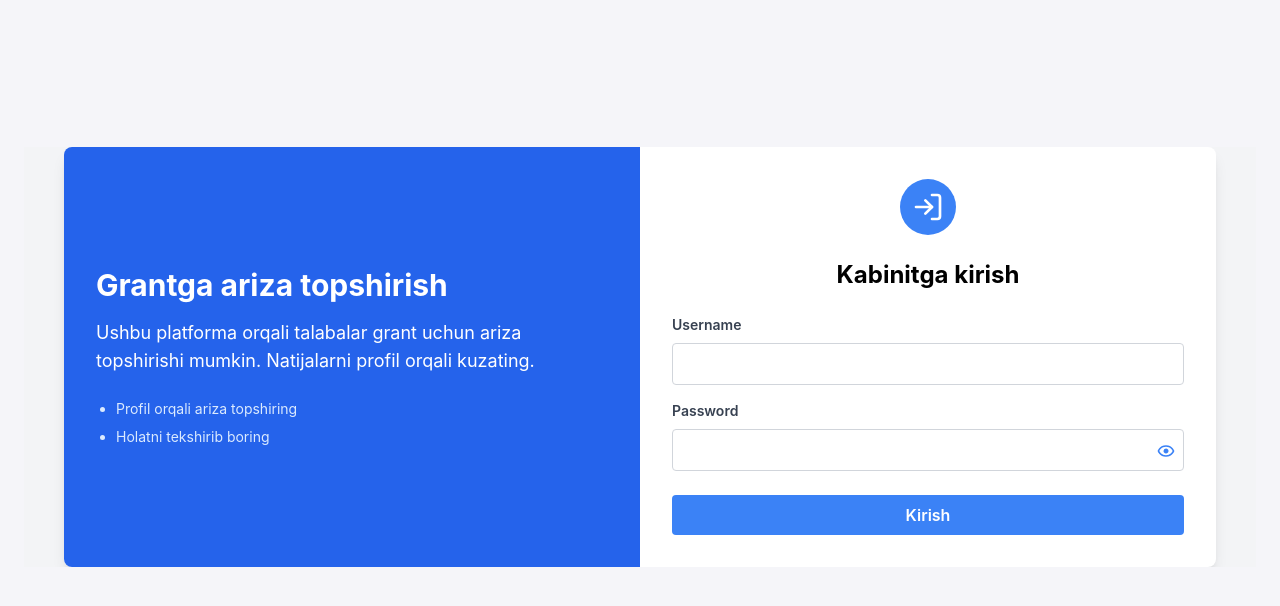
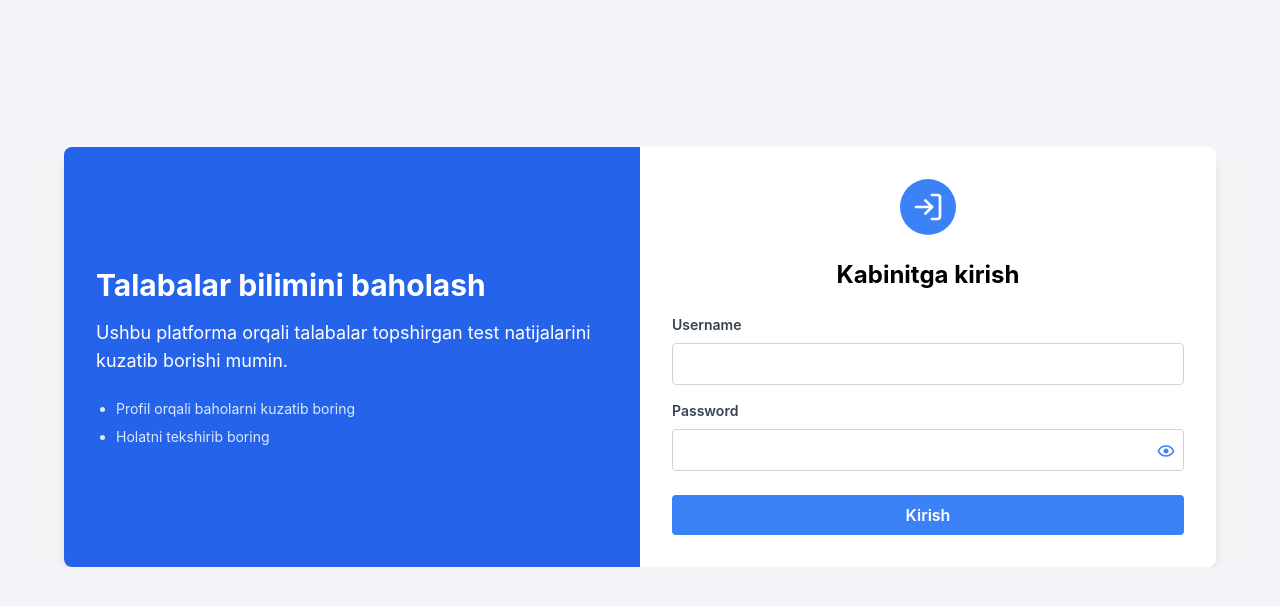
Before and after one commit to baxranov-2230/nsumt_test, a React (Vite) app: page / in a window 1280 px wide. Shown: the top 606 px of the page. Built offline with nearby package versions, Linux system fonts and the light colour scheme; no server answers.

Commit message:
question

```diff
--- a/src/Api/QuestionApi.jsx
+++ b/src/Api/QuestionApi.jsx
@@ -6,7 +6,7 @@ const API_URL = import.meta.env.VITE_TEST_API_URL
 export const CreateQuestionApi = async (questionData) => {
     try {
         const formData = new FormData();
-        formData.append("text", questionData.text  || "");
+        formData.append("text", questionData.text || "");
         if (questionData.image) {
             formData.append('image', questionData.image);
         }
@@ -48,8 +48,16 @@ export const CreateQuestionApi = async (questionData) => {
 };
 
 export const GetAllQuestionApi = async () => {
-    const response = await axiosInstance.get(`${API_URL}/questions`);
-    return response.data;
+    try {
+        const response = await axiosInstance.get(`${API_URL}/questions`);
+        return response.data;
+    } catch (error) {
+        if (error.response && error.response.status === 400) {
+            console.warn("Savollar mavjud emas (400 xato, lekin bu normal holat).");
+            return [];
+        }
+        throw error;
+    }
 };
 export const DeleteQuestionApi = async (questionId) => {
     const response = await axiosInstance.delete(
--- a/src/pages/LoginPage.jsx
+++ b/src/pages/LoginPage.jsx
@@ -66,14 +66,12 @@ export default function LoginPage() {
                 className="bg-white rounded-lg shadow-lg w-full max-w-6xl h-[80%] md:h-[80%] flex flex-col md:flex-row overflow-hidden">
                 {/* Chap qism */}
                 <div className="md:w-1/2 bg-blue-600 text-white p-8 flex flex-col justify-center">
-                    <h2 className="text-3xl font-bold mb-4">Grantga ariza topshirish</h2>
+                    <h2 className="text-3xl font-bold mb-4">Talabalar bilimini baholash</h2>
                     <p className="text-lg">
-                        Ushbu platforma orqali talabalar grant uchun ariza topshirishi
-                        mumkin. Natijalarni profil orqali kuzating.
+                        Ushbu platforma orqali talabalar topshirgan test natijalarini kuzatib borishi mumin.
                     </p>
                     <ul className="mt-6 list-disc pl-5 text-blue-100 text-sm space-y-2">
-                        <li>Profil orqali ariza topshiring</li>
-                        {/*<li>PDF hujjatlarni biriktiring</li>*/}
+                        <li>Profil orqali baholarni kuzatib boring</li>
                         <li>Holatni tekshirib boring</li>
                     </ul>
                 </div>
--- a/src/pages/Quetion/ListQuestion.jsx
+++ b/src/pages/Quetion/ListQuestion.jsx
@@ -1,17 +1,17 @@
-import React, {useState} from "react";
-import {useQuery, useMutation} from "@tanstack/react-query";
+import React, { useState } from "react";
+import { useQuery, useMutation } from "@tanstack/react-query";
 // import {DeleteCategory, GetAllCategory} from "../../Api/CategoryApi.jsx";
 import toast from "react-hot-toast";
-import {Link} from "react-router-dom";
-import {FaRegEdit} from "react-icons/fa";
-import {MdDelete} from "react-icons/md";
-import {DeleteEmployeeApi, GetListEmployeeApi} from "../../Api/EmployeeApi.jsx";
-import {DeleteQuestionApi, GetAllQuestionApi} from "../../Api/QuestionApi.jsx";
+import { Link } from "react-router-dom";
+import { FaRegEdit } from "react-icons/fa";
+import { MdDelete } from "react-icons/md";
+import { DeleteEmployeeApi, GetListEmployeeApi } from "../../Api/EmployeeApi.jsx";
+import { DeleteQuestionApi, GetAllQuestionApi } from "../../Api/QuestionApi.jsx";
 
 
 function ListQuestion() {
     const [isModalOpen, setIsModalOpen] = useState(null);
-    const {isError, isSuccess, isLoading, data, error, refetch} = useQuery({
+    const { isError, isSuccess, isLoading, data, error, refetch } = useQuery({
         queryKey: ["list-question"], queryFn: GetAllQuestionApi,
     });
 
@@ -19,14 +19,16 @@ function ListQuestion() {
         mutationKey: ["delete-question"],
         mutationFn: DeleteQuestionApi, onSuccess: (data) => {
             toast.success(data.message || "Savol muvaffaqiyatli o'chirildi");
+            window.location.reload();
         }, onError: (error) => {
             toast.error(error.message || "Xatolik yuz berdi");
         },
     });
 
-    const handleDeleteClick = (facultyId) => {
-        setIsModalOpen(facultyId); // Modalni ochish
+    const handleDeleteClick = (questionId) => {
+        setIsModalOpen(questionId); // Modalni ochish
     };
+
     const deleteHandler = async (questionId) => {
         questionMutation
             .mutateAsync(questionId)
@@ -79,8 +81,9 @@ function ListQuestion() {
                                             className="flex items-center justify-start  "
                                             // onClick={() => deleteHandler(faculty?.id)}
                                             onClick={() => handleDeleteClick(question?.id)}
+
                                         >
-                                        <MdDelete className="text-2xl text-red-600"/>
+                                            <MdDelete className="text-2xl text-red-600" />
                                         </button>
                                         {isModalOpen === question?.id && (<div
                                             className="fixed inset-0 flex items-center justify-center bg-gray-500/50">
```
Lines whose indentation alone changed are shown as unchanged.
